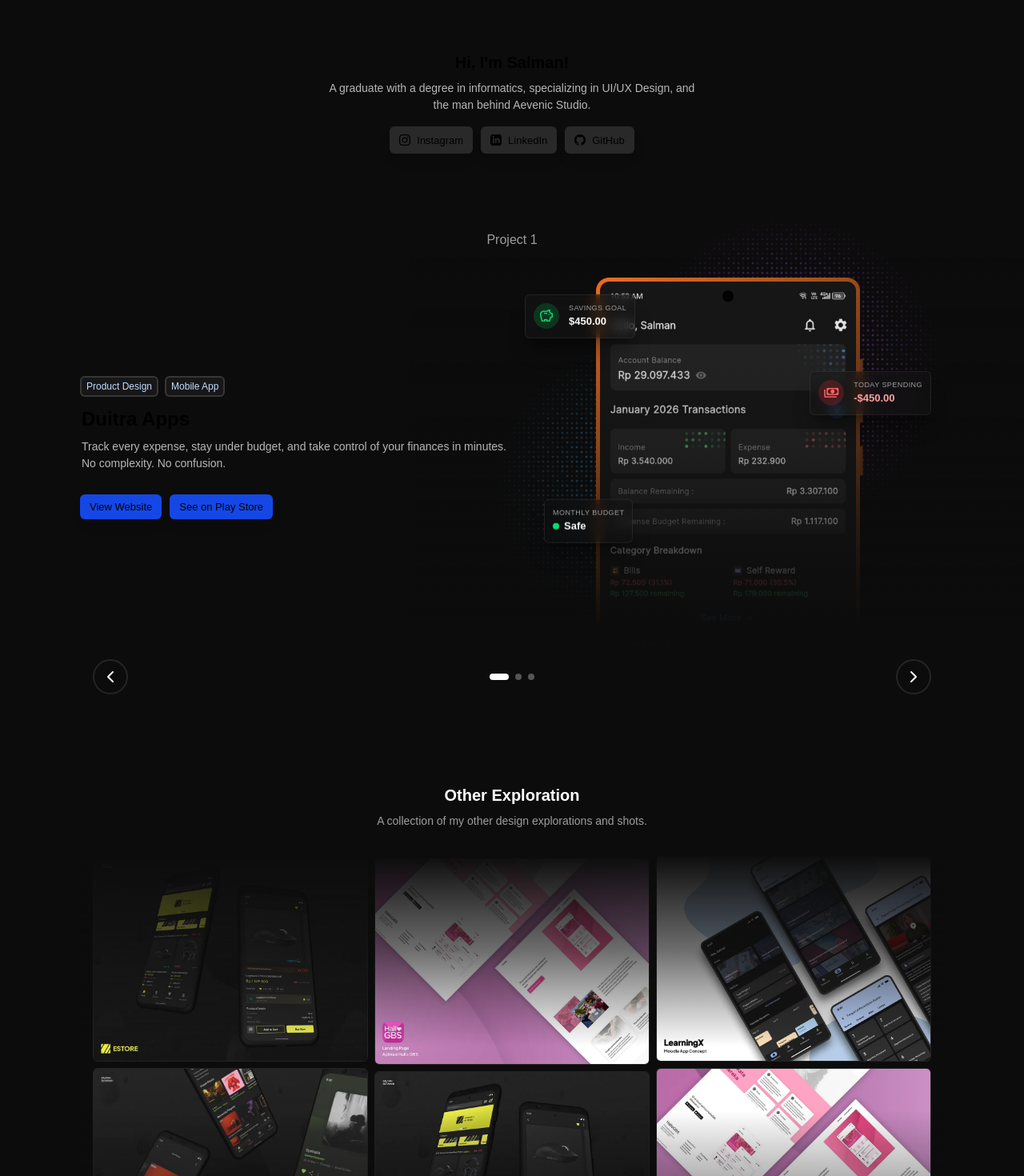
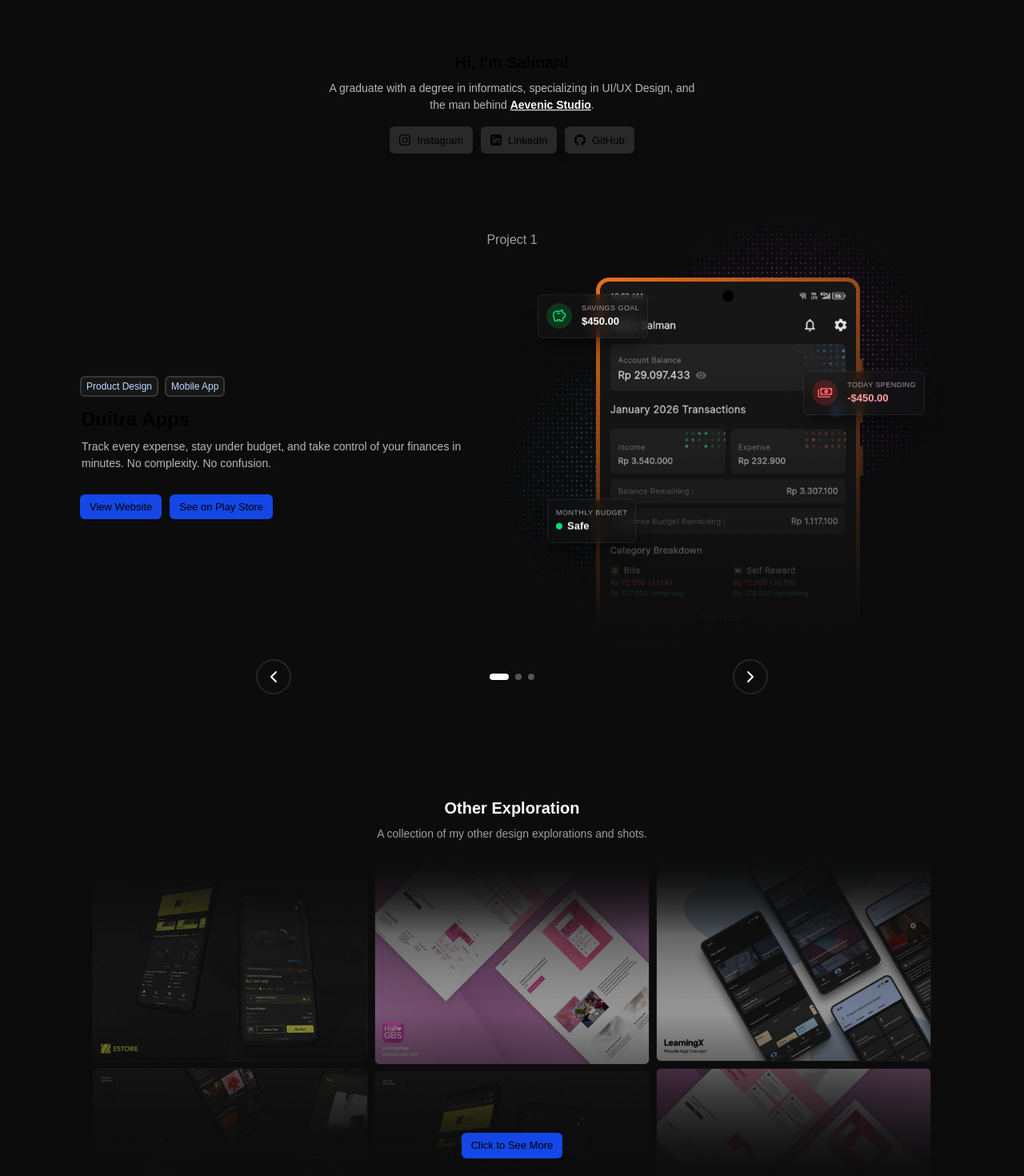
Before and after one commit to salman-setiawan/porto-2026, a React (Vite) app: page / in a window 1280 px wide. Shown: the top 1470 px of the page at 80% size. Built offline with nearby package versions, Linux system fonts and the light colour scheme; a web font is replaced by a local one.

Commit message:
improve project section

```diff
--- a/src/components/hero-section/Description.jsx
+++ b/src/components/hero-section/Description.jsx
@@ -16,7 +16,23 @@ const HeroDescription = () => {
     <div className="flex flex-col gap-4 text-center items-center">
       <div className="space-y-2">
         <h2 className='text-xl font-bold'>{DataHome.heroSection.title}</h2>
-        <p className='text-white/70 text-[14px]'>{DataHome.heroSection.desc.en}</p>
+        <p className='text-white/70 text-[14px]'>
+          {DataHome.heroSection.desc.en.split('Aevenic Studio').map((part, index, array) => (
+            <React.Fragment key={index}>
+              {part}
+              {index < array.length - 1 && (
+                <a
+                  href="https://aevenic.netlify.app"
+                  target="_blank"
+                  rel="noopener noreferrer"
+                  className="text-white underline font-semibold hover:text-blue-300 transition-colors"
+                >
+                  Aevenic Studio
+                </a>
+              )}
+            </React.Fragment>
+          ))}
+        </p>
       </div>
       <div className="flex gap-2.5">
         <Button
--- a/src/components/project-section/ProjectCarousel.jsx
+++ b/src/components/project-section/ProjectCarousel.jsx
@@ -40,36 +40,11 @@ const ProjectCarousel = () => {
         </div>
       </div>
 
-      {/* Navigation Controls - Desktop Left/Right */}
-      <div className="absolute top-1/2 -translate-y-1/2 -left-10 z-30 hidden 2xl:block">
+      {/* Navigation & Indicators */}
+      <div className="flex items-center justify-between gap-4 px-4 xl:px-0 py-2 xl:py-4 max-w-[640px] mx-auto">
         <button
           onClick={prevSlide}
-          className="p-2 rounded-full border-2 border-white/10 hover:bg-white/10 transition-colors text-white -ml-16 2xl:-ml-24"
-          aria-label="Previous Project"
-        >
-          <svg width="32" height="32" viewBox="0 0 24 24" fill="none" stroke="currentColor" strokeWidth="2" strokeLinecap="round" strokeLinejoin="round">
-            <path d="m15 18-6-6 6-6" />
-          </svg>
-        </button>
-      </div>
-
-      <div className="absolute top-1/2 -translate-y-1/2 -right-16 z-30 hidden 2xl:block">
-        <button
-          onClick={nextSlide}
-          className="p-2 rounded-full border-2 border-white/10 hover:bg-white/10 transition-colors text-white -mr-16 2xl:-mr-24"
-          aria-label="Next Project"
-        >
-          <svg width="32" height="32" viewBox="0 0 24 24" fill="none" stroke="currentColor" strokeWidth="2" strokeLinecap="round" strokeLinejoin="round">
-            <path d="m9 18 6-6-6-6" />
-          </svg>
-        </button>
-      </div>
-
-      {/* Navigation & Indicators - Mobile (Buttons at sides, indicators center) */}
-      <div className="flex items-center justify-between 2xl:justify-center gap-4 p-4">
-        <button
-          onClick={prevSlide}
-          className="p-2 rounded-full border-2 border-white/10 hover:bg-white/10 transition-colors text-white 2xl:hidden"
+          className="p-2 rounded-full border-2 border-white/10 hover:bg-white/10 transition-colors text-white cursor-pointer"
           aria-label="Previous Project"
         >
           <svg width="24" height="24" viewBox="0 0 24 24" fill="none" stroke="currentColor" strokeWidth="2" strokeLinecap="round" strokeLinejoin="round">
@@ -91,7 +66,7 @@ const ProjectCarousel = () => {
 
         <button
           onClick={nextSlide}
-          className="p-2 rounded-full border-2 border-white/10 hover:bg-white/10 transition-colors text-white 2xl:hidden"
+          className="p-2 rounded-full border-2 border-white/10 hover:bg-white/10 transition-colors text-white cursor-pointer"
           aria-label="Next Project"
         >
           <svg width="24" height="24" viewBox="0 0 24 24" fill="none" stroke="currentColor" strokeWidth="2" strokeLinecap="round" strokeLinejoin="round">
--- a/src/components/project-section/ProjectDescription.jsx
+++ b/src/components/project-section/ProjectDescription.jsx
@@ -4,7 +4,7 @@ import Chip from '../Chip'
 
 const ProjectDescription = ({ project }) => {
   return (
-    <div className="flex flex-col gap-3">
+    <div className="flex flex-col gap-3 lg:max-w-[500px]">
       <div className="flex gap-2">
         {project.tag.map((tag, index) => (
           <Chip key={index} label={tag.en} />
--- a/src/components/showcase-section/SeamlessSlider.jsx
+++ b/src/components/showcase-section/SeamlessSlider.jsx
@@ -71,7 +71,7 @@ const SeamlessSlider = () => {
 
   return (
     <div className="w-full py-16 bg-[#0c0c0c] relative overflow-hidden">
-      <div className="max-w-[1080px] mx-auto px-4 mb-8 text-center">
+      <div className="max-w-[1080px] mx-auto p-4 text-center">
         <h3 className="text-xl font-bold text-white mb-2">Other Exploration</h3>
         <p className="text-white/60 text-sm">A collection of my other design explorations and shots.</p>
       </div>
@@ -89,7 +89,7 @@ const SeamlessSlider = () => {
         `}
       </style>
 
-      <div className="max-w-[1080px] mx-auto relative px-4 flex justify-center h-[540px] lg:h-[640px]">
+      <div className="max-w-[1080px] mx-auto relative px-4 flex justify-center h-[420px]">
         {/* Mobile & Tablet: 2 columns, each image/column width 440px */}
         <div className="flex lg:hidden gap-2 w-fit mx-auto overflow-visible">
           <Column shots={columns2[0]} direction="up" duration={30} className="h-full w-[440px]" />
@@ -104,13 +104,15 @@ const SeamlessSlider = () => {
         </div>
 
         {/* Top Overlay Gradient */}
-        <div className="absolute inset-x-0 top-0 h-[240px] bg-gradient-to-b from-[#0c0c0c] via-[#0c0c0c]/60 to-transparent z-[100] pointer-events-none"></div>
+        <div className="absolute inset-x-0 top-0 h-[200px] bg-gradient-to-b from-[#0c0c0c] via-[#0c0c0c]/40 to-transparent z-[100] pointer-events-none"></div>
+        <div className="absolute inset-x-0 top-0 h-[200px] bg-gradient-to-b from-[#0c0c0c] via-[#0c0c0c]/40 to-transparent z-[100] pointer-events-none"></div>
 
         {/* Bottom Overlay Gradient & CTA Button */}
-        <div className="absolute inset-x-0 bottom-0 h-[320px] bg-gradient-to-t from-[3%] from-[#0c0c0c] via-[#0c0c0c]/60 to-transparent z-[100] flex items-end justify-center pb-2 pointer-events-none">
+        <div className="absolute inset-x-0 bottom-0 h-[320px] bg-gradient-to-t from-[#0c0c0c] via-[#0c0c0c]/40 to-transparent z-[100] flex items-end justify-center pb-10 pointer-events-none"></div>
+        <div className="absolute inset-x-0 bottom-0 h-[320px] bg-gradient-to-t from-[#0c0c0c] via-[#0c0c0c]/40 to-transparent z-[100] flex items-end justify-center pb-10 pointer-events-none">
           <div className="pointer-events-auto">
             <Button
-              label="See More"
+              label="Click to See More"
               type="base"
               url="https://dribbble.com/eisenflux"
             />
--- a/src/data/dataHome.js
+++ b/src/data/dataHome.js
@@ -39,7 +39,7 @@ export const DataHome = {
             icon: 'savings',
             label: 'Monthly Savings',
             value: '+$1,250.00',
-            position: 'absolute top-12 left-4 z-30',
+            position: 'absolute top-12 left-8 z-30',
             animation: 'float-slow 6s ease-in-out infinite'
           },
           {
@@ -47,7 +47,7 @@ export const DataHome = {
             icon: 'payments',
             label: 'Today Spending',
             value: '-$450.00',
-            position: 'absolute top-36 right-4 z-30',
+            position: 'absolute top-36 right-6 z-30',
             animation: 'float-slow 5s ease-in-out infinite 0.5s'
           },
           {
@@ -55,7 +55,7 @@ export const DataHome = {
             icon: 'account_balance_wallet',
             label: 'Monthly Budget',
             value: 'Safe',
-            position: 'absolute bottom-16 left-10 md:bottom-28 z-30',
+            position: 'absolute bottom-16 left-11 md:bottom-28 z-30',
             animation: 'float-slow 8s ease-in-out infinite 1s'
           }
         ]
@@ -79,8 +79,8 @@ export const DataHome = {
         { en: 'View Website', id: 'Kunjungi Website', link: 'https://duitra.id' },
       ],
       media: {
-        mobile: "/project-1/heroimg_mobile.webp",
-        desktop: "/project-1/heroimg_desktop.webp"
+        mobile: "/project-2/project_pemedas.png",
+        desktop: "/project-2/project_pemedas.png"
       }
     },
     {
```
